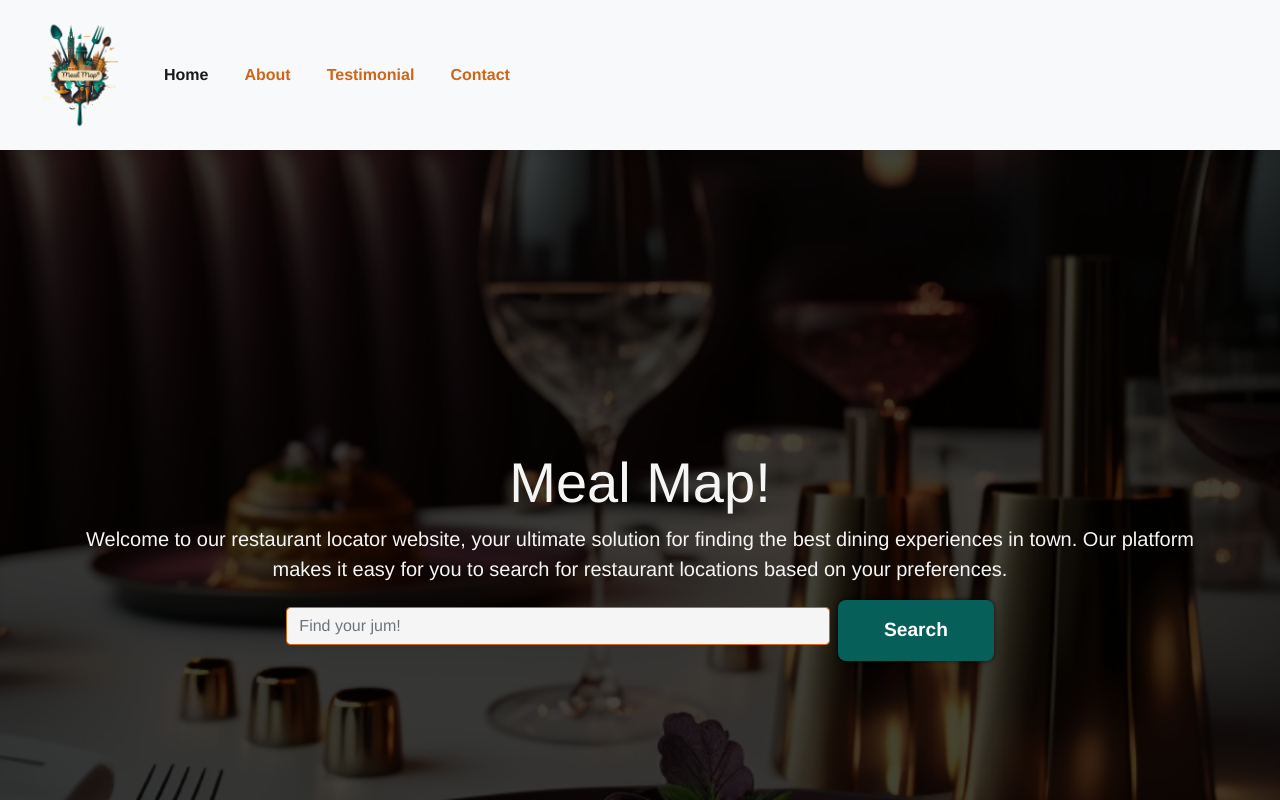
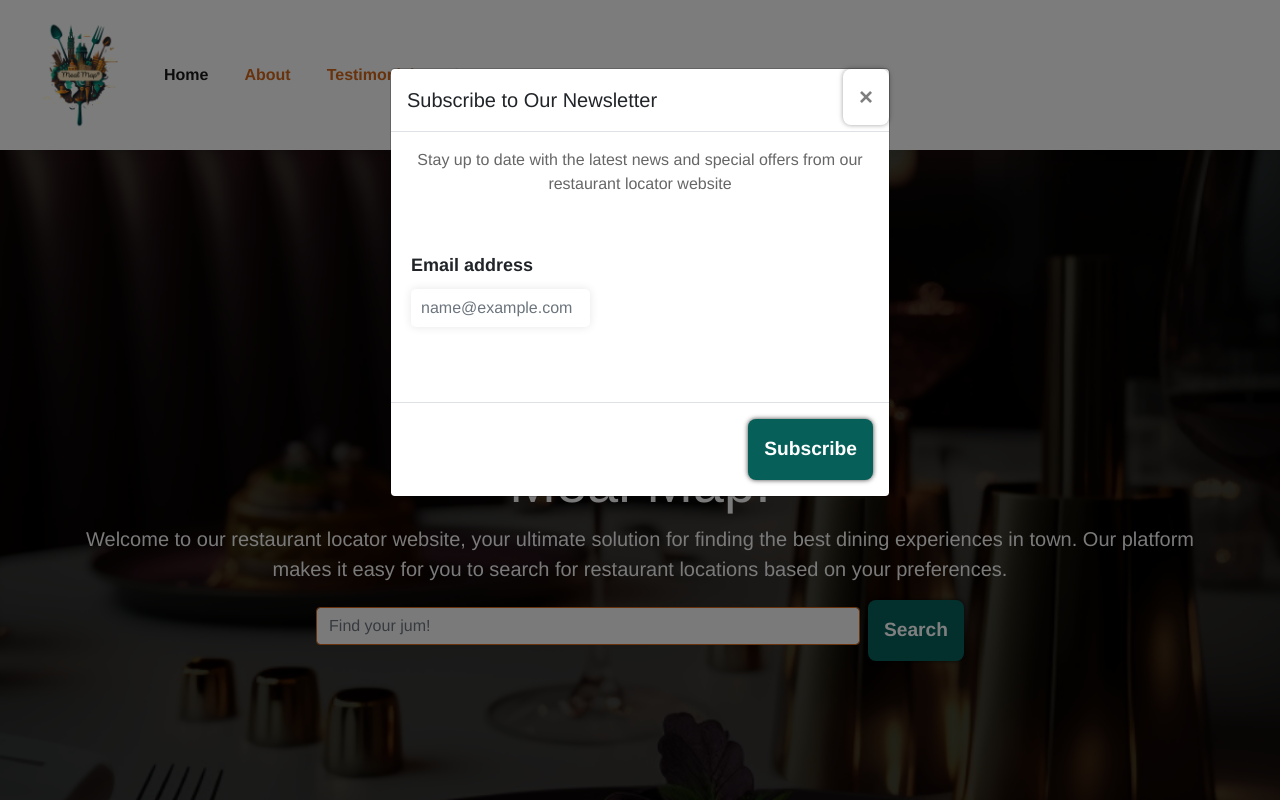
Before and after one commit to iresuji/Meal-Map, a plain HTML site: page index.html in a window 1280 px wide. Shown: the top 800 px of the page. Drawn offline with nearby package versions, Linux system fonts and the light colour scheme.

Commit message:
modal pop-up added

```diff
--- a/assets/script.js
+++ b/assets/script.js
@@ -110,3 +110,10 @@ function discover(element) {
     });
   });
 }
+
+
+//Show modal on opening the page
+
+setTimeout(function () {
+  $('#newsletter').modal('show');
+}, 2000);
--- a/assets/style.css
+++ b/assets/style.css
@@ -145,7 +145,7 @@ form {
 .form-inline button:hover {
   background-color: #066059;
   transform: translateY(-3px);
-  box-shadow: 0px 5px 20px 0px rgba(0,0,0,0.75);
+  box-shadow: 0px 5px 20px 0px rgba(0, 0, 0, 0.75);
 }
 
 label {
@@ -166,7 +166,6 @@ textarea {
 }
 
 button[type="submit"] {
-  width: 20%;
   padding: 1rem;
   background-color: #066059;
   color: #fff;
@@ -174,7 +173,7 @@ button[type="submit"] {
   border-radius: 0.5rem;
   font-size: 1.2rem;
   font-weight: bold;
-  box-shadow: 0px 0px 5px 0px rgba(0,0,0,0.75);
+  box-shadow: 0px 0px 5px 0px rgba(0, 0, 0, 0.75);
   cursor: pointer;
   transition: all 0.3s ease-in-out;
 }
@@ -182,7 +181,7 @@ button[type="submit"] {
 button[type="submit"]:hover {
   background-color: #D06518;
   transform: translateY(-3px);
-  box-shadow: 0px 5px 20px 0px rgba(0,0,0,0.75);
+  box-shadow: 0px 5px 20px 0px rgba(0, 0, 0, 0.75);
 }
 
 button[type="submit"]:active {
@@ -212,7 +211,7 @@ section {
   font-size: 36px;
   font-weight: bold;
   color: #333;
-  text-shadow: 2px 2px 5px rgba(0,0,0,0.75);
+  text-shadow: 2px 2px 5px rgba(0, 0, 0, 0.75);
   margin-bottom: 2rem;
 }
 
@@ -306,7 +305,7 @@ label {
   font-size: 36px;
   font-weight: bold;
   color: #333;
-  text-shadow: 2px 2px 5px rgba(0,0,0,0.75);
+  text-shadow: 2px 2px 5px rgba(0, 0, 0, 0.75);
   margin-bottom: 2rem;
 
 }
@@ -315,7 +314,7 @@ label {
   font-size: 36px;
   font-weight: bold;
   color: #333;
-  text-shadow: 2px 2px 5px rgba(0,0,0,0.75);
+  text-shadow: 2px 2px 5px rgba(0, 0, 0, 0.75);
   margin-bottom: 2rem;
 }
 
@@ -385,7 +384,7 @@ label {
   font-size: 36px;
   font-weight: bold;
   color: #333;
-  text-shadow: 2px 2px 5px rgba(0,0,0,0.75);
+  text-shadow: 2px 2px 5px rgba(0, 0, 0, 0.75);
   margin-bottom: 5rem;
 
 }
@@ -432,7 +431,7 @@ label {
 }
 
 #newsletter {
-  background-color: #f2f2f2;
+  /* background-color: #f2f2f2; */
   padding: 40px;
   text-align: center;
 }
@@ -441,7 +440,7 @@ label {
   font-size: 36px;
   font-weight: bold;
   color: #333;
-  text-shadow: 2px 2px 5px rgba(0,0,0,0.75);
+  text-shadow: 2px 2px 5px rgba(0, 0, 0, 0.75);
   margin-bottom: 2rem;
 }
 
@@ -469,7 +468,6 @@ input[type="button"],
 input[type="reset"],
 button,
 input[type="submit"].newsletter-submit {
-  width: 50%;
   padding: 1rem;
   background-color: #066059;
   color: #fff;
@@ -477,7 +475,7 @@ input[type="submit"].newsletter-submit {
   border-radius: 0.5rem;
   font-size: 1.2rem;
   font-weight: bold;
-  box-shadow: 0px 0px 5px 0px rgba(0,0,0,0.75);
+  box-shadow: 0px 0px 5px 0px rgba(0, 0, 0, 0.75);
   cursor: pointer;
   transition: all 0.3s ease-in-out;
 }
@@ -485,7 +483,7 @@ input[type="submit"].newsletter-submit {
 #newsletter button[type="submit"]:hover {
   background-color: #D06518;
   transform: translateY(-3px);
-  box-shadow: 0px 5px 20px 0px rgba(0,0,0,0.75);
+  box-shadow: 0px 5px 20px 0px rgba(0, 0, 0, 0.75);
 }
 
 .logo {
@@ -544,7 +542,7 @@ input[type="submit"].newsletter-submit {
   background-color: #f2f2f2;
   padding: 3rem;
   border-radius: 1rem;
-  box-shadow: 0px 0px 10px 0px rgba(0,0,0,0.75);
+  box-shadow: 0px 0px 10px 0px rgba(0, 0, 0, 0.75);
   text-align: center;
 }
 
@@ -555,7 +553,7 @@ input[type="submit"].newsletter-submit {
   margin-bottom: 1.5rem;
   border-radius: 0.5rem;
   border: none;
-  box-shadow: 0px 0px 5px 0px rgba(0,0,0,0.75);
+  box-shadow: 0px 0px 5px 0px rgba(0, 0, 0, 0.75);
   font-size: 1.2rem;
   outline: none;
 }
@@ -577,7 +575,7 @@ input[type="submit"].newsletter-submit {
   border-radius: 0.5rem;
   font-size: 1.2rem;
   font-weight: bold;
-  box-shadow: 0px 0px 5px 0px rgba(0,0,0,0.75);
+  box-shadow: 0px 0px 5px 0px rgba(0, 0, 0, 0.75);
   cursor: pointer;
   transition: all 0.3s ease-in-out;
 }
@@ -585,16 +583,22 @@ input[type="submit"].newsletter-submit {
 .contact-form button[type="submit"]:hover {
   background-color: #D06518;
   transform: translateY(-3px);
-  box-shadow: 0px 5px 20px 0px rgba(0,0,0,0.75);
+  box-shadow: 0px 5px 20px 0px rgba(0, 0, 0, 0.75);
 }
 
 .contact-container h2.section-title {
   font-size: 36px;
   font-weight: bold;
   color: #333;
-  text-shadow: 2px 2px 5px rgba(0,0,0,0.75);
+  text-shadow: 2px 2px 5px rgba(0, 0, 0, 0.75);
   margin-bottom: 2rem;
 }
+
+/* .modal {
+  background-image: url(./img/Mealmap.png);
+  background-size: cover;
+} */
+
 
 footer {
   display: flex;
@@ -660,3 +664,14 @@ footer .social-icons a:hover {
 .footer-container {
   height: auto;
 }
+
+.btn-secondary {
+  background-color: #066059;
+  font: Helvetica, Arial, sans-serif;
+}
+
+.btn-secondary type button:hover {
+  background-color: #D06518;
+  transform: translateY(-3px);
+  box-shadow: 0px 5px 20px 0px rgba(0, 0, 0, 0.75);
+}
--- a/index.html
+++ b/index.html
@@ -10,7 +10,8 @@
   <link rel="stylesheet" href="https://cdn.jsdelivr.net/npm/bootstrap@4.6.2/dist/css/bootstrap.min.css"
     integrity="sha384-xOolHFLEh07PJGoPkLv1IbcEPTNtaed2xpHsD9ESMhqIYd0nLMwNLD69Npy4HI+N" crossorigin="anonymous" />
   <link rel="stylesheet" href="./assets/style.css" />
-    <link rel="stylesheet" href="https://use.fontawesome.com/releases/v5.14.0/css/all.css" integrity="sha384-HzLeBuhoNPvSl5KYnjx0BT+WB0QEEqLprO+NBkkk5gbc67FTaL7XIGa2w1L0Xbgc" crossorigin="anonymous">
+  <link rel="stylesheet" href="https://use.fontawesome.com/releases/v5.14.0/css/all.css"
+    integrity="sha384-HzLeBuhoNPvSl5KYnjx0BT+WB0QEEqLprO+NBkkk5gbc67FTaL7XIGa2w1L0Xbgc" crossorigin="anonymous">
   <title>Meal Map!</title>
 </head>
 
@@ -53,10 +54,13 @@
     <div class="container">
       <h1 class="display-4">Meal Map!</h1>
       <p class="lead">
-          Welcome to our restaurant locator website, your ultimate solution for finding the best dining experiences in town. Our platform makes it easy for you to search for restaurant locations based on your preferences.
+        Welcome to our restaurant locator website, your ultimate solution for finding the best dining experiences in
+        town. Our platform makes it easy for you to search for restaurant locations based on your preferences.
       </p>
-        <form class="form-inline my-2 my-lg-0" style="display: flex; justify-content: center; width: 70%; margin: 0 auto;">
-          <input id='citySearch' class="form-control mr-sm-2" style="width: 70%;" type="search" placeholder="Find your jum!" aria-label="Search">
+      <form class="form-inline my-2 my-lg-0"
+        style="display: flex; justify-content: center; width: 70%; margin: 0 auto;">
+        <input id='citySearch' class="form-control mr-sm-2" style="width: 70%;" type="search"
+          placeholder="Find your jum!" aria-label="Search">
         <button id='searchBtn' class="btn btn-outline-success my-2 my-sm-0 " type="submit">Search</button>
       </form>
     </div>
@@ -73,9 +77,11 @@
     </div>
     <div></div>
   </div>
-
+  <!-- About Us -->
   <div class="container about-container">
-    <h2 class="section-title" id="about" style="font-size: 36px; font-weight: bold; color: #333; text-shadow: 2px 2px 5px rgba(0,0,0,0.75); margin-bottom: 2rem;">About Us</h2>
+    <h2 class="section-title" id="about"
+      style="font-size: 36px; font-weight: bold; color: #333; text-shadow: 2px 2px 5px rgba(0,0,0,0.75); margin-bottom: 2rem;">
+      About Us</h2>
     <div id="about-us-box">
       <p>
         Welcome to our restaurant locator website, your ultimate solution for
@@ -110,7 +116,7 @@
       </p>
     </div>
   </div>
-
+  <!-- Testimonials -->
   <div class="testimonial-header">
     <h2 id="testimonial">What Our Customers Say</h2>
   </div>
@@ -118,19 +124,22 @@
   <div class="testimonial-container">
     <div class="testimonial-box">
       <p class="testimonial-text">
-        "This restaurant locator platform has been a game-changer for me. I can easily find new restaurants to try and never have to worry about choosing a bad meal again."
+        "This restaurant locator platform has been a game-changer for me. I can easily find new restaurants to try and
+        never have to worry about choosing a bad meal again."
       </p>
       <p class="testimonial-author">- John Doe</p>
     </div>
     <div class="testimonial-box">
       <p class="testimonial-text">
-        "I never have to stress about finding a good restaurant again. This platform has made my dining experiences so much better and more enjoyable."
+        "I never have to stress about finding a good restaurant again. This platform has made my dining experiences so
+        much better and more enjoyable."
       </p>
       <p class="testimonial-author">- Jane Doe</p>
     </div>
     <div class="testimonial-box">
       <p class="testimonial-text">
-        "I love the convenience of this platform. I can easily find new restaurants to try and always have a great dining experience."
+        "I love the convenience of this platform. I can easily find new restaurants to try and always have a great
+        dining experience."
       </p>
       <p class="testimonial-author">- Bob Smith</p>
     </div>
@@ -161,9 +170,9 @@
     </form>
   </div>
 
+  <!-- Subscribe to our newsletter -->
 
-
-  <div id="newsletter">
+  <!-- <div>
     <h2>Subscribe to Our Newsletter</h2>
     <p>
       Stay up to date with the latest news and special offers from our
@@ -172,7 +181,37 @@
     <form>
       <input type="email" placeholder="Enter your email address" />
       <button type="submit">Subscribe</button>
+    </form> -->
+
+
+
+  <div id="newsletter" class="modal" tabindex="-1">
+    <div class="modal-dialog">
+      <div class="modal-content">
+        <div class="modal-header">
+          <h5 class="modal-title">Subscribe to Our Newsletter</h5>
+          <button type="button" class="close" data-dismiss="modal" aria-label="Close">
+            <span aria-hidden="true">&times;</span>
+          </button>
+        </div>
+        <div class="modal-body">
+          <p>Stay up to date with the latest news and special offers from our
+            restaurant locator website</p>
+        </div>
+        <form>
+          <div class="form-group">
+            <label for="exampleFormControlInput1">Email address</label>
+            <input type="email" class="form-control" id="exampleFormControlInput1" placeholder="name@example.com">
+          </div>
         </form>
+        <div class="modal-footer">
+          <button type="submit" class="btn btn-secondary">Subscribe</button>
+        </div>
+      </div>
+    </div>
+  </div>
+
+  <!-- Footer -->
 
   <footer class="footer">
     <div class="footer-container">
```
Lines whose indentation alone changed are shown as unchanged.
